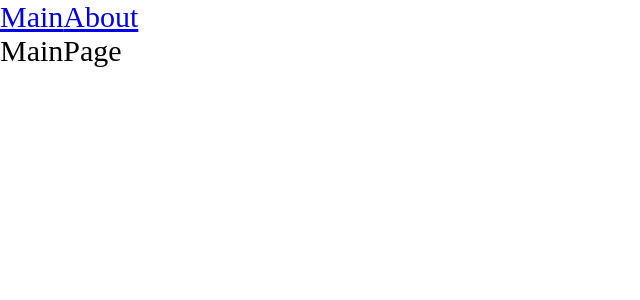
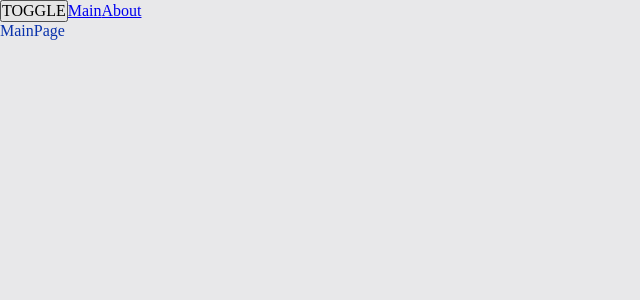
Before and after one commit to arman1231/advanced-frontend, a React app: page / in a window 1280 px wide. Shown: the top 300 px of the page, without its empty margins (0-640 px from the left). Built offline with nearby package versions, Linux system fonts and the light colour scheme.

Commit message:
add toggle theme & styling

```diff
--- a/src/App.tsx
+++ b/src/App.tsx
@@ -1,15 +1,17 @@
-import AboutPage from "./pages/AboutPage/AboutPage";
 import { Route, Routes } from "react-router-dom";
-import "./index.scss";
-import MainPage from "./pages/MainPage/MainPage";
+import "./styles/index.scss";
 import { Link } from "react-router-dom";
 import { AboutPageAsync } from "./pages/AboutPage/AboutPage.async";
 import { MainPageAsync } from "./pages/MainPage/MainPage.async";
 import { Suspense } from "react";
+import { useTheme } from "./theme/useTheme";
 
 export const App = () => {
+const { theme, toggleTheme } = useTheme()
+
   return (
-    <div className="app">
+    <div className={`app ${theme}`}>
+      <button onClick={toggleTheme}>TOGGLE</button>
       <Link to={"/"}>Main</Link>
       <Link to={"/about"}>About</Link>
       <Suspense fallback={<div>Loading...</div>}>
--- a/src/index.scss
+++ /dev/null
@@ -1,9 +0,0 @@
-* {
-    margin: 0;
-    padding: 0;
-    box-sizing: border-box;
-}
-
-.app {
-    font-size: 30px;
-}
--- a/src/index.tsx
+++ b/src/index.tsx
@@ -1,11 +1,13 @@
-import { Counter } from "./components/Counter";
 import { render } from "react-dom";
 import { App } from "./App";
 import { BrowserRouter } from "react-router-dom";
+import { ThemeProvider } from "./theme/ThemeProvider";
 
 render(
   <BrowserRouter>
-    <App />
+    <ThemeProvider>
+      <App />
+    </ThemeProvider>
   </BrowserRouter>,
   document.getElementById("root")
 );
--- /dev/null
+++ b/src/styles/fonts/fonts.scss
@@ -0,0 +1 @@
+@import url('https://fonts.googleapis.com/css2?family=Advent+Pro:wght@100;200;300;400;500;600;700&display=swap');
--- /dev/null
+++ b/src/styles/index.scss
@@ -0,0 +1,13 @@
+@import "./reset.scss";
+@import "./fonts/fonts.scss";
+@import "./valiables/global.scss";
+@import "./themes/dark.scss";
+@import "./themes/normal.scss";
+.app {
+  font-family: var(--font-m);
+
+  background: var(--bg-color);
+  color: var(--primary-color);
+
+  min-height: 100vh;
+}
--- /dev/null
+++ b/src/styles/reset.scss
@@ -0,0 +1,13 @@
+* {
+  margin: 0;
+  padding: 0;
+  box-sizing: border-box;
+}
+
+input,
+button,
+textarea,
+select {
+  margin: 0;
+  font: inherit;
+}
--- /dev/null
+++ b/src/styles/themes/dark.scss
@@ -0,0 +1,6 @@
+.app.dark {
+    --bg-color: #0e0e75;
+
+    --primary-color: #049604;
+    --secondary-color: #04ff04;
+}
--- /dev/null
+++ b/src/styles/themes/normal.scss
@@ -0,0 +1,6 @@
+.app.light {
+    --bg-color: #e8e8ea;
+
+    --primary-color: #0932ac;
+    --secondary-color: #0449e0;
+}
--- /dev/null
+++ b/src/styles/valiables/global.scss
@@ -0,0 +1,11 @@
+:root {
+    --font-family-main: 'Advent Pro', sans-serif;
+
+    --font-size-m: 16px;
+    --font-line-m: 24px;
+    --font-m: var(--font-size-m) / var(--font-line-m) var(--font-family-main)
+
+    --font-size-l: 24px;
+    --font-line-l: 32px;
+    --font-l: var(--font-size-l) / var(--font-line-l) var(--font-family-main)
+}
--- /dev/null
+++ b/src/theme/ThemeContext.ts
@@ -0,0 +1,15 @@
+import { createContext } from "react";
+
+export enum Theme {
+  LIGHT = "light",
+  DARK = "dark",
+}
+
+export interface ThemeContextProps {
+   theme?: Theme;
+   setTheme?: (theme: Theme) => void;
+}
+
+export const ThemeContext = createContext<ThemeContextProps>({});
+
+export const LOCAL_STORAGE_THEME_KEY = "theme";
--- /dev/null
+++ b/src/theme/ThemeProvider.tsx
@@ -0,0 +1,22 @@
+import React, { FC, useMemo, useState } from "react";
+import { LOCAL_STORAGE_THEME_KEY, Theme, ThemeContext } from "./ThemeContext";
+
+const defaultTheme =
+  (localStorage.getItem(LOCAL_STORAGE_THEME_KEY) as Theme) || Theme.LIGHT;
+
+export const ThemeProvider: FC = ({ children }) => {
+  const [theme, setTheme] = useState<Theme>(defaultTheme);
+
+  const defaultProps = useMemo(
+    () => ({
+      theme: theme,
+      setTheme: setTheme,
+    }),
+    [theme]
+  );
+  return (
+    <ThemeContext.Provider value={defaultProps}>
+      {children}
+    </ThemeContext.Provider>
+  );
+};
--- /dev/null
+++ b/src/theme/useTheme.ts
@@ -0,0 +1,18 @@
+import { useContext } from "react";
+import { LOCAL_STORAGE_THEME_KEY, Theme, ThemeContext } from "./ThemeContext";
+
+interface UseThemeResult {
+    toggleTheme: () => void,
+    theme: Theme
+}
+
+export function useTheme(): UseThemeResult {
+    const { theme, setTheme } = useContext(ThemeContext);
+
+    const toggleTheme = () => {
+        const newTheme = theme === Theme.DARK ? Theme.LIGHT : Theme.DARK
+      setTheme(newTheme);
+      localStorage.setItem(LOCAL_STORAGE_THEME_KEY, newTheme);
+    };
+    return { theme, toggleTheme }
+}
```
